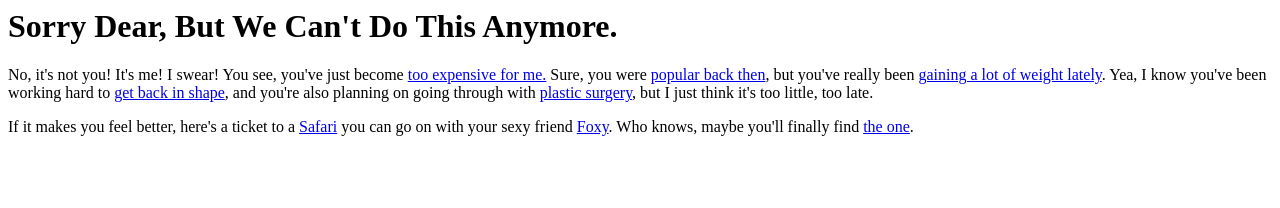
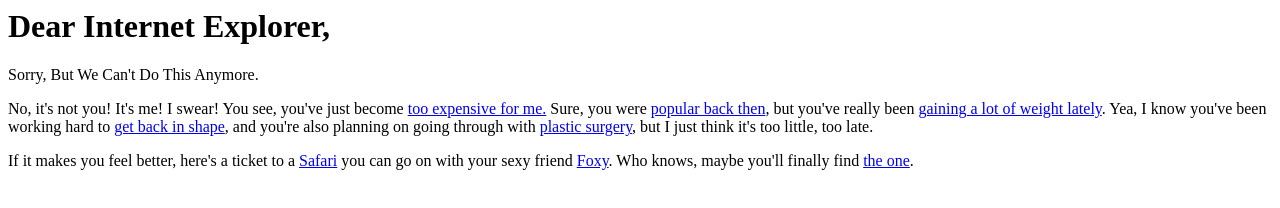
Before and after one commit to dzhng/BreakUp, a plain HTML site: page index.html in a window 1280 px wide. Drawn offline with Linux system fonts and the light colour scheme.

```diff
--- a/index.html
+++ b/index.html
@@ -1,4 +1,8 @@
-<h1>Sorry Dear, But We Can't Do This Anymore.</h1>
+<h1>Dear Internet Explorer,</h1>
+
+<p>
+Sorry, But We Can't Do This Anymore.
+</p>
 
 <p>
 No, it's not you! It's me! I swear! You see, you've just become <a href="http://techcrunch.com/2012/04/01/bootstrapped-startup-saves-over-100k-by-dropping-ie/">too expensive for me.</a>
```
